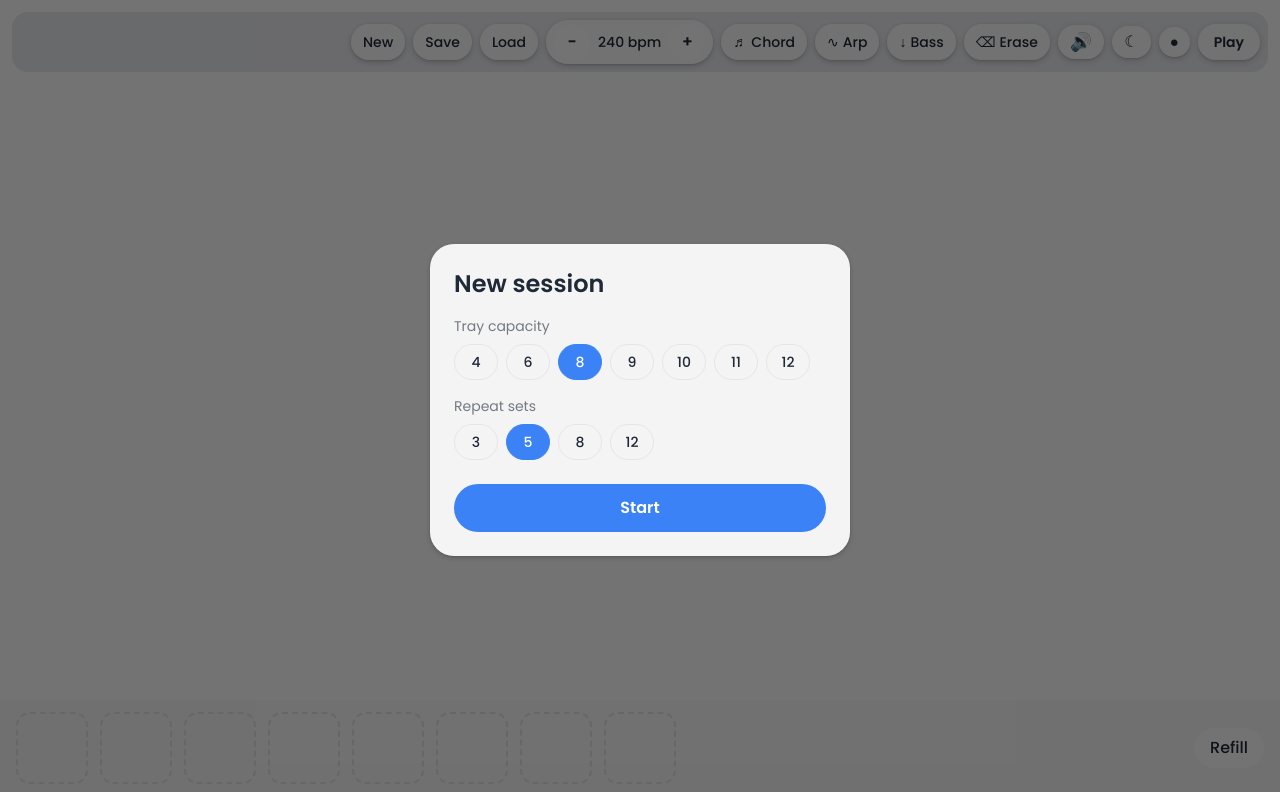
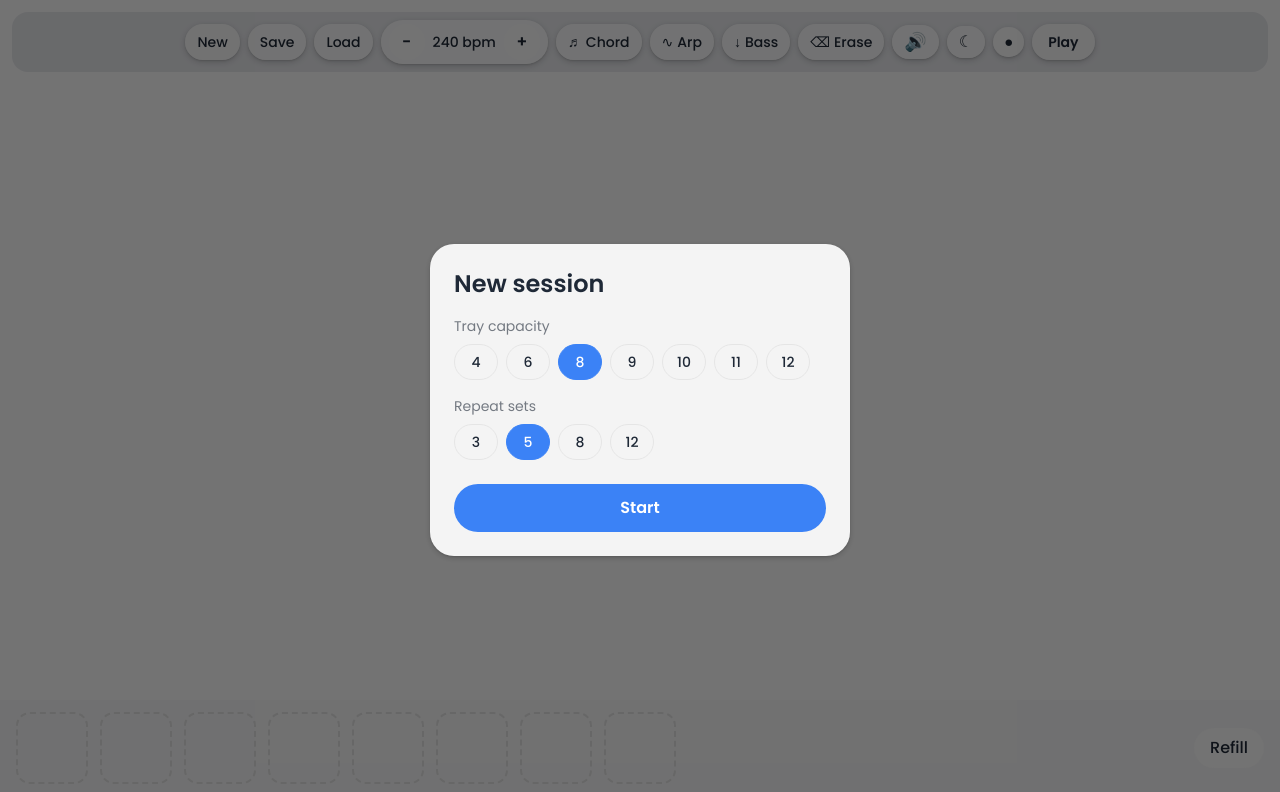
Before and after one commit to pepperhorn/songtiles, a React (Vite) app: page / in a window 1280 px wide. Shown: the top 792 px of the page. Built offline with nearby package versions, Linux system fonts and the light colour scheme.

Commit message:
style(toolbar): center-align items in the top toolbar
Co-Authored-By: Claude Opus 4.7 (1M context) <noreply@anthropic.com>

```diff
--- a/src/App.tsx
+++ b/src/App.tsx
@@ -94,7 +94,7 @@ function Inner() {
       <Tray />
 
       <div
-        className="top-bar fixed top-3 left-3 right-3 flex flex-wrap items-center justify-end gap-2 z-10 px-2 py-2 rounded-2xl"
+        className="top-bar fixed top-3 left-3 right-3 flex flex-wrap items-center justify-center gap-2 z-10 px-2 py-2 rounded-2xl"
         style={{
           pointerEvents: 'none',
           background: tokens.toolbarStripBg,
```
